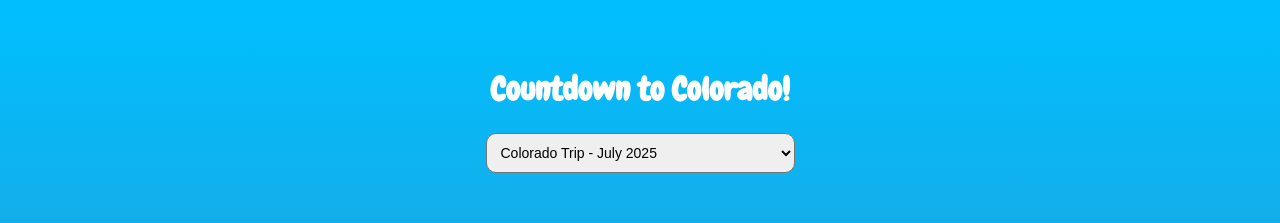
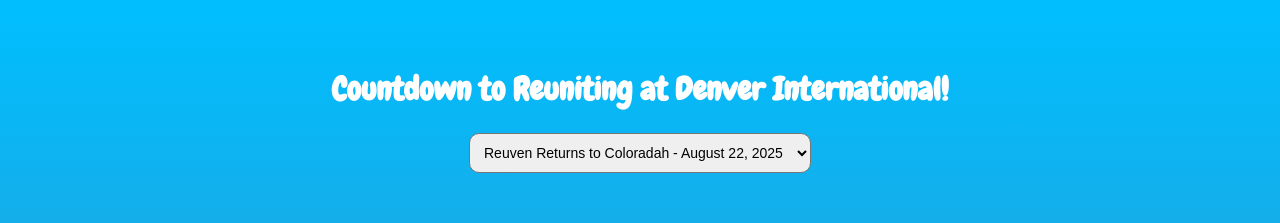
Before and after one commit to reuvenrey/countdown, a plain HTML site: page index.html in a window 1280 px wide. Shown: the top 223 px of the page. Drawn offline with Linux system fonts and the light colour scheme.

Commit message:
Update index.html

```diff
--- a/index.html
+++ b/index.html
@@ -58,12 +58,9 @@
                 <!-- <option value="MMMM D, YYYY | HH:MM:SS | HH:MM AM/PM | Title">Trip Name</option>
                         -> use 24 hour time format (2:30PM = 14:30:00)
                  -->
-                <option value="July 4, 2025 | 10:45:00 | 10:45 AM | Countdown to Colorado!">
-                    Colorado Trip - July 2025
-                </option>
-                <option value="August 22, 2025 | 17:00:00 | 5:00 PM | Countdown to Concluding Miles's Internship!">
-                    End of Miles's Internship - August 22, 2025
-                </option>
+               <!-- <option value="July 4, 2025 | 10:45:00 | 10:45 AM | Countdown to Colorado!">Colorado Trip - July 2025</option> -->
+                <option value="August 22, 2025 | 10:32:00 | 10:45 AM | Countdown to Reuniting at Denver International!">Reuven Returns to Coloradah - August 22, 2025</option>
+                <option value="August 22, 2025 | 17:00:00 | 5:00 PM | Countdown to Concluding Miles's Internship!">End of Miles's Internship - August 22, 2025</option>
             </select>
         </div>
 
```
